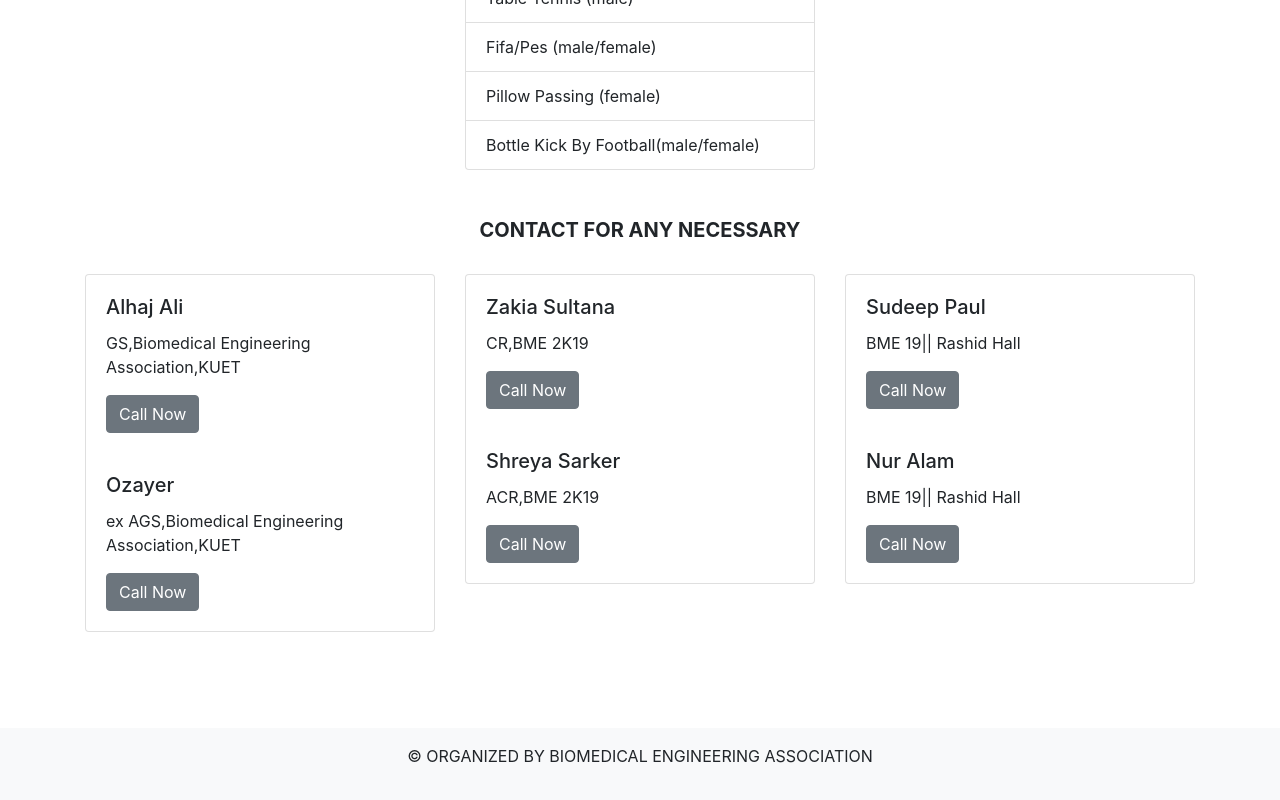
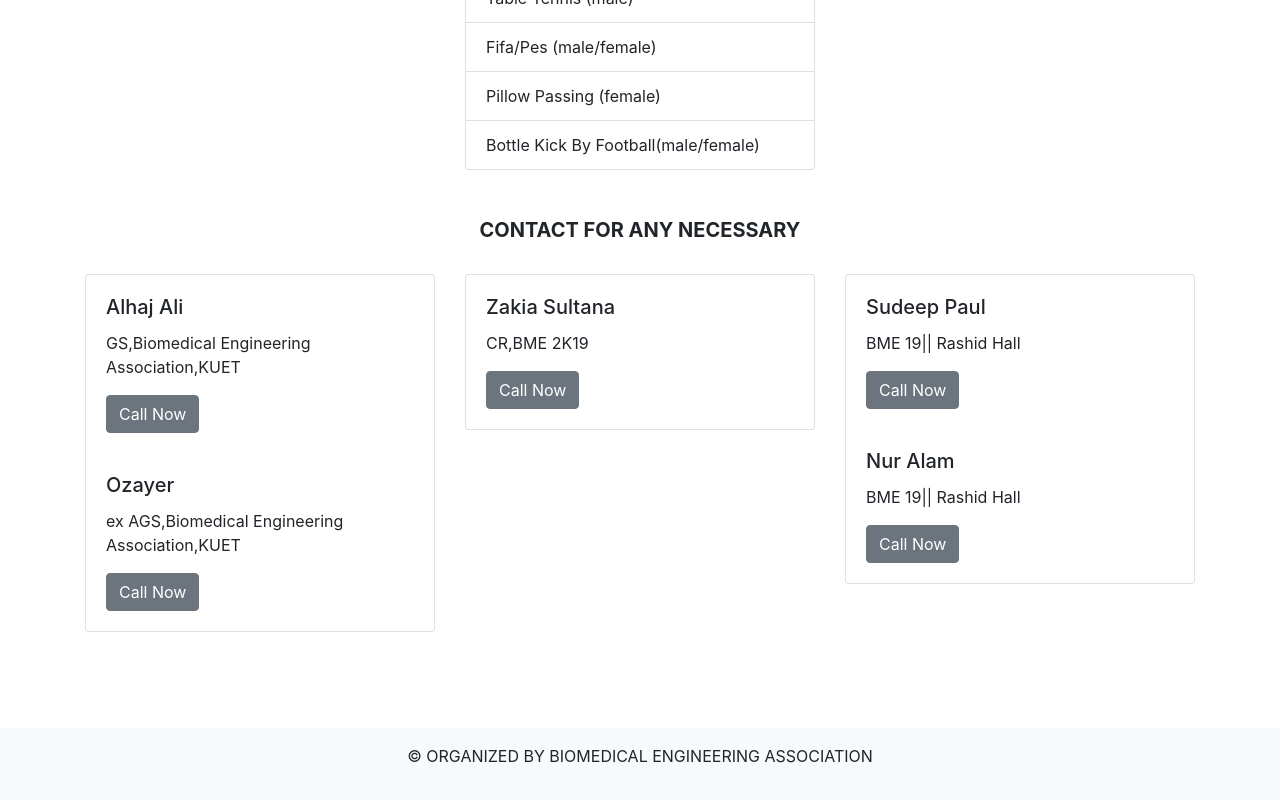
Before and after one commit to kuetbme19/bmeindoor.github.io, a plain HTML site: page index.html in a window 1280 px wide. Shown: the part 853-1653 px from the top of the page. Drawn offline with nearby package versions, Linux system fonts and the light colour scheme.

Commit message:
shreya badh

```diff
--- a/index.html
+++ b/index.html
@@ -150,14 +150,7 @@ padding: 50px;
 
 			  </div>
 
-			  <div class="card-body">
-				<h5 class="card-title">Shreya Sarker</h5>
-				<p class="card-text">ACR,BME 2K19
 
-				</p>
-				<a href="tel:01778-800479" class="btn btn-secondary">Call Now</a>
-
-			  </div>
 
 
 			</div>
```
